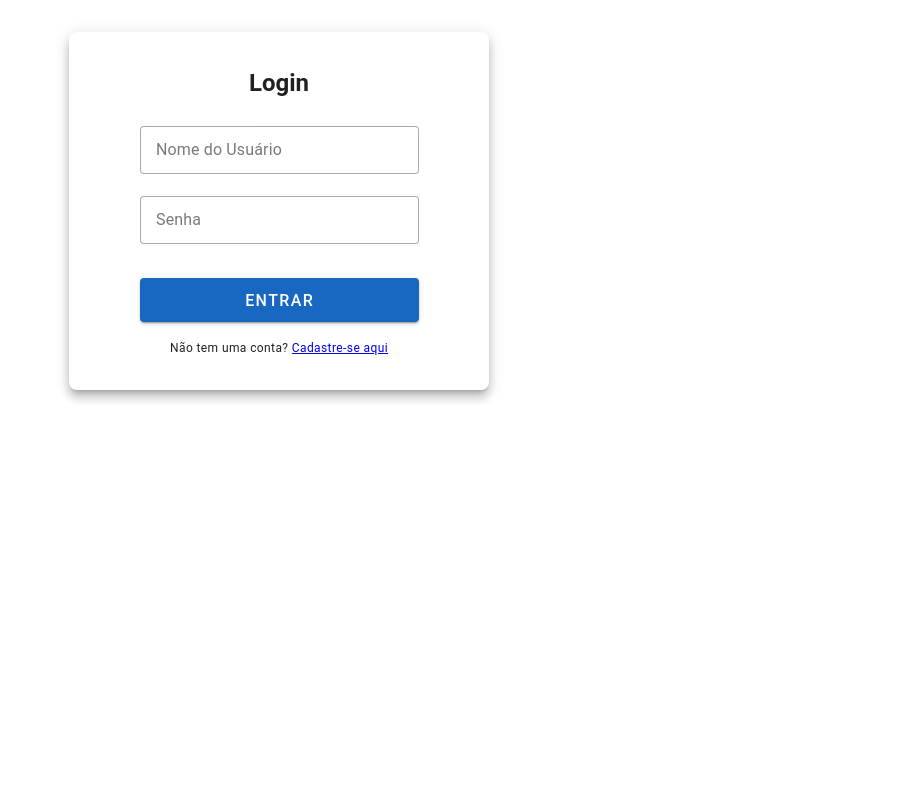
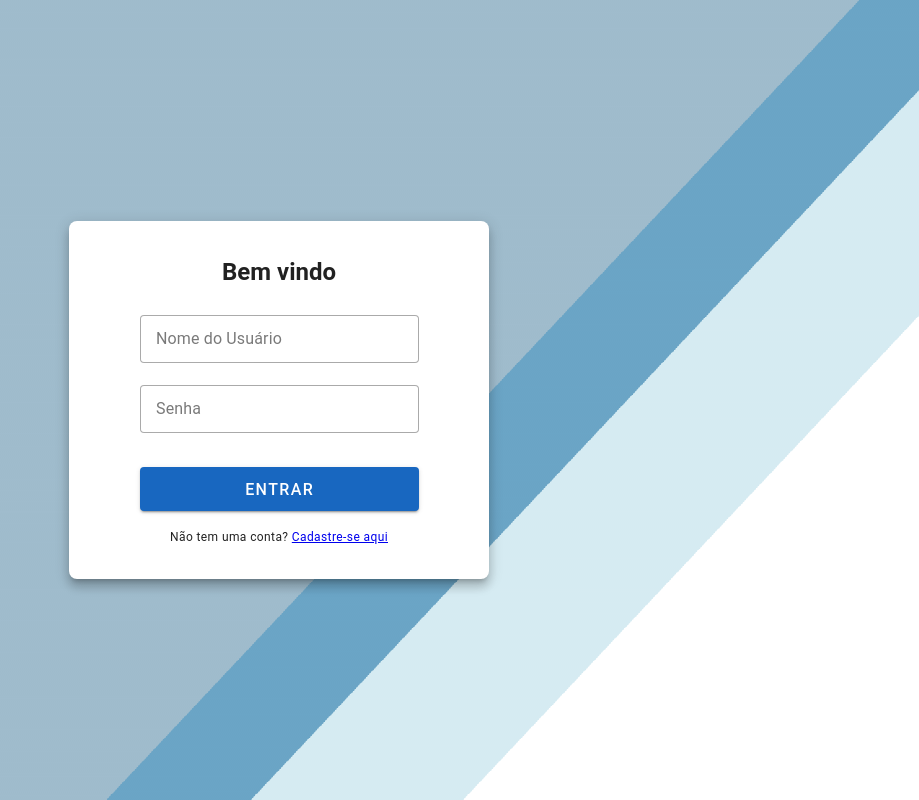
Before and after one commit to dimasmmdasilva/projetoRedeSocial_frontend, a Vue app: page /login in a window 1280 px wide. Shown: the whole page, without its empty margins (361-1280 px from the left). Built offline with nearby package versions, Linux system fonts and the light colour scheme.

Commit message:
atualizando fundo de tela

```diff
--- a/src/components/createTweet.vue
+++ b/src/components/createTweet.vue
@@ -29,16 +29,16 @@
 
             if (success) {
                 newTweetContent.value = ''
-                successMessage.value = 'Tweet publicado com sucesso!'
-                console.log('[CreateTweet] Tweet enviado com sucesso!')
+                successMessage.value = 'publicado com sucesso!'
+                console.log('[CreateTweet] Mensagem enviada com sucesso!')
             } else {
                 errorMessage.value =
-                    'Falha ao publicar o tweet. Tente novamente.'
+                    'Falha ao publicar a mensagem. Tente novamente.'
             }
         } catch (error) {
-            console.error('[CreateTweet] Erro ao criar tweet:', error)
+            console.error('[CreateTweet] Erro ao criar a mensagem:', error)
             errorMessage.value =
-                error.response?.data?.message || 'Erro ao enviar tweet.'
+                error.response?.data?.message || 'Erro ao enviar a mensagem.'
         } finally {
             isProcessing.value = false
         }
@@ -48,13 +48,13 @@
 <template>
     <v-card max-width="600px" elevation="3" class="pa-2 w-100">
         <v-card-title class="text-center text-h6 font-weight-bold">
-            Novo Tweet
+            mensagem
         </v-card-title>
 
         <v-card-text>
             <v-textarea
                 v-model="newTweetContent"
-                label="Escreva suas ideias..."
+                label="escreva aqui..."
                 variant="outlined"
                 rows="3"
                 counter="200"
@@ -75,7 +75,7 @@
                 class="mt-2 w-25"
                 @click="handleCreateTweet"
             >
-                {{ isProcessing ? 'Enviando...' : 'Tweetar' }}
+                {{ isProcessing ? 'enviando...' : 'postar' }}
             </v-btn>
         </v-card-text>
     </v-card>
--- a/src/components/userList.vue
+++ b/src/components/userList.vue
@@ -74,7 +74,7 @@
 
 <template>
     <v-card
-        class="fill-height mb-4 pa-4 d-flex flex-column align-center w-100"
+        class="fill-height mb-4 d-flex flex-column align-center w-100"
         elevation="3"
         color="blue-lighten-4"
     >
--- a/src/components/userProfile.vue
+++ b/src/components/userProfile.vue
@@ -62,7 +62,7 @@
 
 <template>
     <v-card
-        class="d-flex flex-column align-center pa-6 flex-grow-1"
+        class="d-flex flex-column align-center flex-grow-1"
         elevation="3"
         color="blue-lighten-4"
         style="min-height: 100vh"
@@ -135,7 +135,6 @@
         </v-card-text>
     </v-card>
 
-    <!-- MENU FLUTUANTE EXTERNO AO CARD -->
     <v-menu
         v-model="menu"
         transition="slide-y-transition"
--- a/src/pages/login.vue
+++ b/src/pages/login.vue
@@ -12,7 +12,6 @@
     const isLoading = ref(false)
 
     const handleLogin = async () => {
-        console.log('[Login] Iniciando login do usuário:', username.value)
         errorMessage.value = ''
         isLoading.value = true
 
@@ -28,15 +27,11 @@
                 password.value
             )
             if (success) {
-                console.log(
-                    '[Login] Login bem-sucedido! Redirecionando para o dashboard...'
-                )
                 router.push('/dashboard')
             } else {
                 errorMessage.value = 'Credenciais inválidas.'
             }
         } catch (error) {
-            console.error('[Login] Erro ao fazer login:', error)
             errorMessage.value =
                 error.response?.data?.error || 'Erro ao fazer login.'
         } finally {
@@ -46,10 +41,15 @@
 </script>
 
 <template>
-    <v-container class="fill-height d-flex justify-center align-center">
+    <div class="login-page">
+        <div class="bg-layer bg1"></div>
+        <div class="bg-layer bg2"></div>
+        <div class="bg-layer bg3"></div>
+
+        <div class="login-content">
             <v-card class="pa-6 pb-4" width="420" elevation="8" rounded="lg">
                 <v-card-title class="text-center text-h5 font-weight-bold">
-                Login
+                    Bem vindo
                 </v-card-title>
 
                 <v-form
@@ -90,9 +90,101 @@
                 <v-card-actions class="justify-center">
                     <p class="text-caption">
                         Não tem uma conta?
-                    <router-link to="/register">Cadastre-se aqui</router-link>
+                        <router-link to="/register">
+                            Cadastre-se aqui
+                        </router-link>
                     </p>
                 </v-card-actions>
             </v-card>
-    </v-container>
+        </div>
+    </div>
 </template>
+
+<style scoped>
+    .login-page {
+        position: fixed;
+        inset: 0;
+        overflow: hidden;
+        width: 100vw;
+        height: 100vh;
+        z-index: 0;
+    }
+
+    .login-content {
+        position: absolute;
+        inset: 0;
+        display: flex;
+        justify-content: center;
+        align-items: center;
+        z-index: 1;
+    }
+
+    .bg-layer {
+        position: absolute;
+        top: -50%;
+        left: -50%;
+        width: 200%;
+        height: 200%;
+        opacity: 0.5;
+        transform: skewX(-20deg);
+        z-index: 0;
+        animation: slide-diagonal 6s ease-in-out infinite alternate;
+        background-size: 300% 300%;
+        background-repeat: no-repeat;
+    }
+
+    .bg1 {
+        background-image: linear-gradient(
+            -60deg,
+            #add8e6 20%,
+            transparent 20%,
+            transparent 40%,
+            #add8e6 40%,
+            #add8e6 60%,
+            transparent 60%,
+            transparent 80%,
+            #add8e6 80%
+        );
+        animation-duration: 8s;
+    }
+
+    .bg2 {
+        background-image: linear-gradient(
+            -60deg,
+            #005f99 20%,
+            transparent 20%,
+            transparent 40%,
+            #005f99 40%,
+            #005f99 60%,
+            transparent 60%,
+            transparent 80%,
+            #005f99 80%
+        );
+        animation-duration: 10s;
+        animation-direction: alternate-reverse;
+    }
+
+    .bg3 {
+        background-image: linear-gradient(
+            -60deg,
+            #d3d3d3 20%,
+            transparent 20%,
+            transparent 40%,
+            #d3d3d3 40%,
+            #d3d3d3 60%,
+            transparent 60%,
+            transparent 80%,
+            #d3d3d3 80%
+        );
+        animation-duration: 12s;
+    }
+
+    @keyframes slide-diagonal {
+        0% {
+            transform: translateX(-20%) skewX(-20deg);
+        }
+        100% {
+            transform: translateX(20%) skewX(-20deg);
+        }
+    }
+</style>
--- a/src/pages/register.vue
+++ b/src/pages/register.vue
@@ -15,12 +15,10 @@
     const isLoading = ref(false)
 
     const handleSignUp = async () => {
-        console.log('[Cadastro] Iniciando processo de registro...')
         errorMessage.value = ''
         successMessage.value = ''
         isLoading.value = true
 
-        // Validações no frontend antes de enviar ao backend
         if (
             !username.value ||
             !email.value ||
@@ -48,10 +46,6 @@
 
             if (success) {
                 successMessage.value = 'Cadastrado com sucesso!'
-                console.log(
-                    '[Cadastro] Usuário cadastrado com sucesso! Redirecionando para login...'
-                )
-
                 setTimeout(() => {
                     router.push('/login')
                 }, 1500)
@@ -59,7 +53,6 @@
                 errorMessage.value = 'Erro ao cadastrar.'
             }
         } catch (error) {
-            console.error('[Cadastro] Erro ao cadastrar:', error)
             errorMessage.value =
                 error.response?.data?.error || 'Erro ao cadastrar usuário.'
         } finally {
@@ -69,7 +62,12 @@
 </script>
 
 <template>
-    <v-container class="fill-height d-flex justify-center align-center">
+    <div class="register-wrapper">
+        <div class="bg-layer bg1"></div>
+        <div class="bg-layer bg2"></div>
+        <div class="bg-layer bg3"></div>
+
+        <div class="register-content d-flex justify-center align-center">
             <v-card class="pa-6 pb-4" width="420" elevation="8" rounded="lg">
                 <v-card-title class="text-center text-h5 font-weight-bold">
                     Cadastro
@@ -119,7 +117,11 @@
                         {{ errorMessage }}
                     </v-alert>
 
-                <v-alert v-if="successMessage" type="success" class="mb-2 w-75">
+                    <v-alert
+                        v-if="successMessage"
+                        type="success"
+                        class="mb-2 w-75"
+                    >
                         {{ successMessage }}
                     </v-alert>
 
@@ -141,5 +143,91 @@
                     </p>
                 </v-card-actions>
             </v-card>
-    </v-container>
+        </div>
+    </div>
 </template>
+
+<style scoped>
+    .register-wrapper {
+        position: fixed;
+        inset: 0;
+        overflow: hidden;
+        z-index: 0;
+    }
+
+    .register-content {
+        position: relative;
+        z-index: 2;
+        width: 100vw;
+        height: 100vh;
+    }
+
+    .bg-layer {
+        position: absolute;
+        top: -50%;
+        left: -50%;
+        width: 200%;
+        height: 200%;
+        opacity: 0.5;
+        transform: skewX(-20deg);
+        z-index: 0;
+        animation: slide-diagonal 6s ease-in-out infinite alternate;
+        background-size: 300% 300%;
+        background-repeat: no-repeat;
+    }
+
+    .bg1 {
+        background-image: linear-gradient(
+            -60deg,
+            #add8e6 20%,
+            transparent 20%,
+            transparent 40%,
+            #add8e6 40%,
+            #add8e6 60%,
+            transparent 60%,
+            transparent 80%,
+            #add8e6 80%
+        );
+        animation-duration: 8s;
+    }
+
+    .bg2 {
+        background-image: linear-gradient(
+            -60deg,
+            #005f99 20%,
+            transparent 20%,
+            transparent 40%,
+            #005f99 40%,
+            #005f99 60%,
+            transparent 60%,
+            transparent 80%,
+            #005f99 80%
+        );
+        animation-duration: 10s;
+        animation-direction: alternate-reverse;
+    }
+
+    .bg3 {
+        background-image: linear-gradient(
+            -60deg,
+            #d3d3d3 20%,
+            transparent 20%,
+            transparent 40%,
+            #d3d3d3 40%,
+            #d3d3d3 60%,
+            transparent 60%,
+            transparent 80%,
+            #d3d3d3 80%
+        );
+        animation-duration: 12s;
+    }
+
+    @keyframes slide-diagonal {
+        0% {
+            transform: translateX(-20%) skewX(-20deg);
+        }
+        100% {
+            transform: translateX(20%) skewX(-20deg);
+        }
+    }
+</style>
```
Also changed, not shown: src/pages/dashboard.vue (+105 -20 lines). Lines whose indentation alone changed are shown as unchanged.
